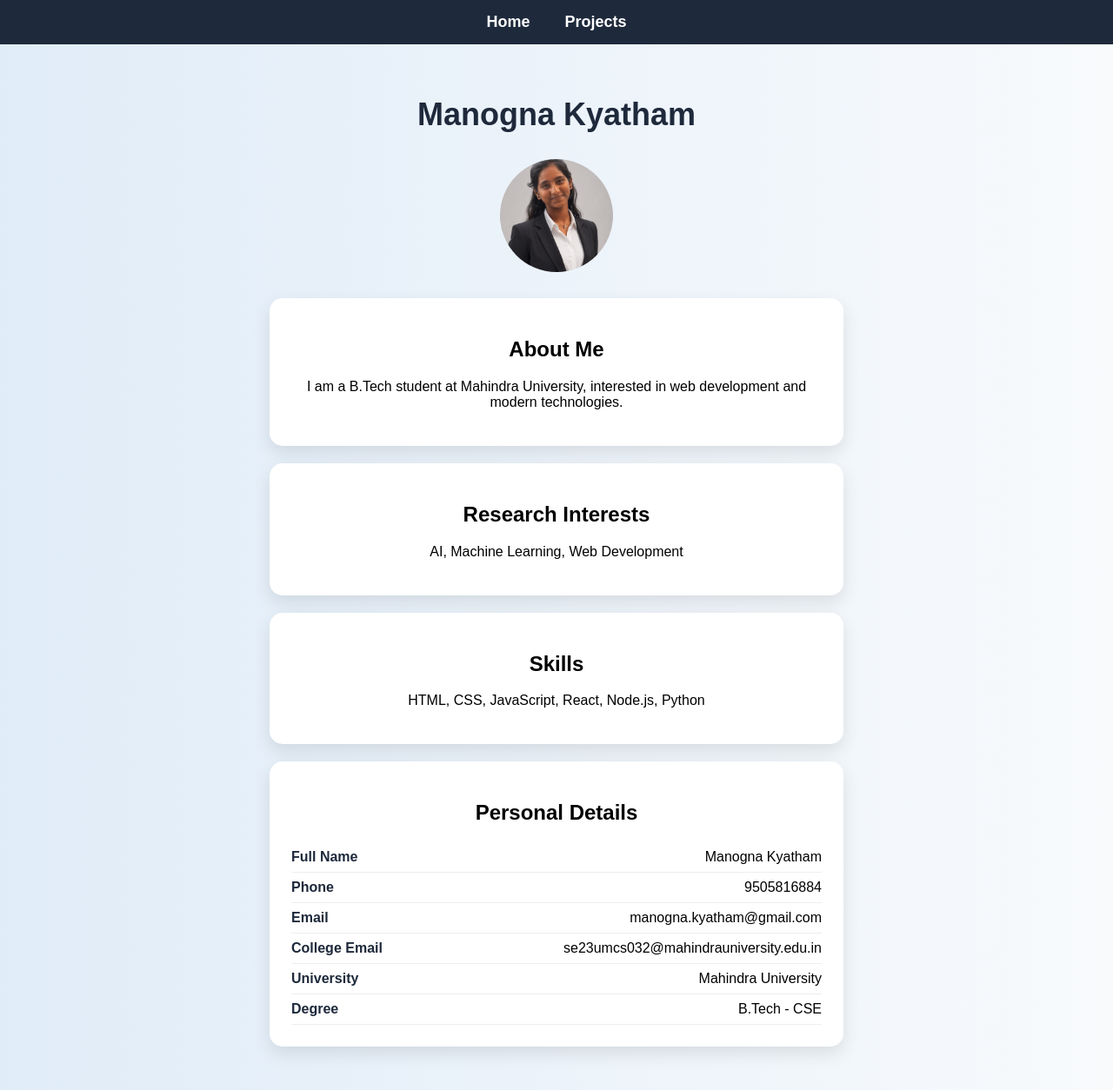
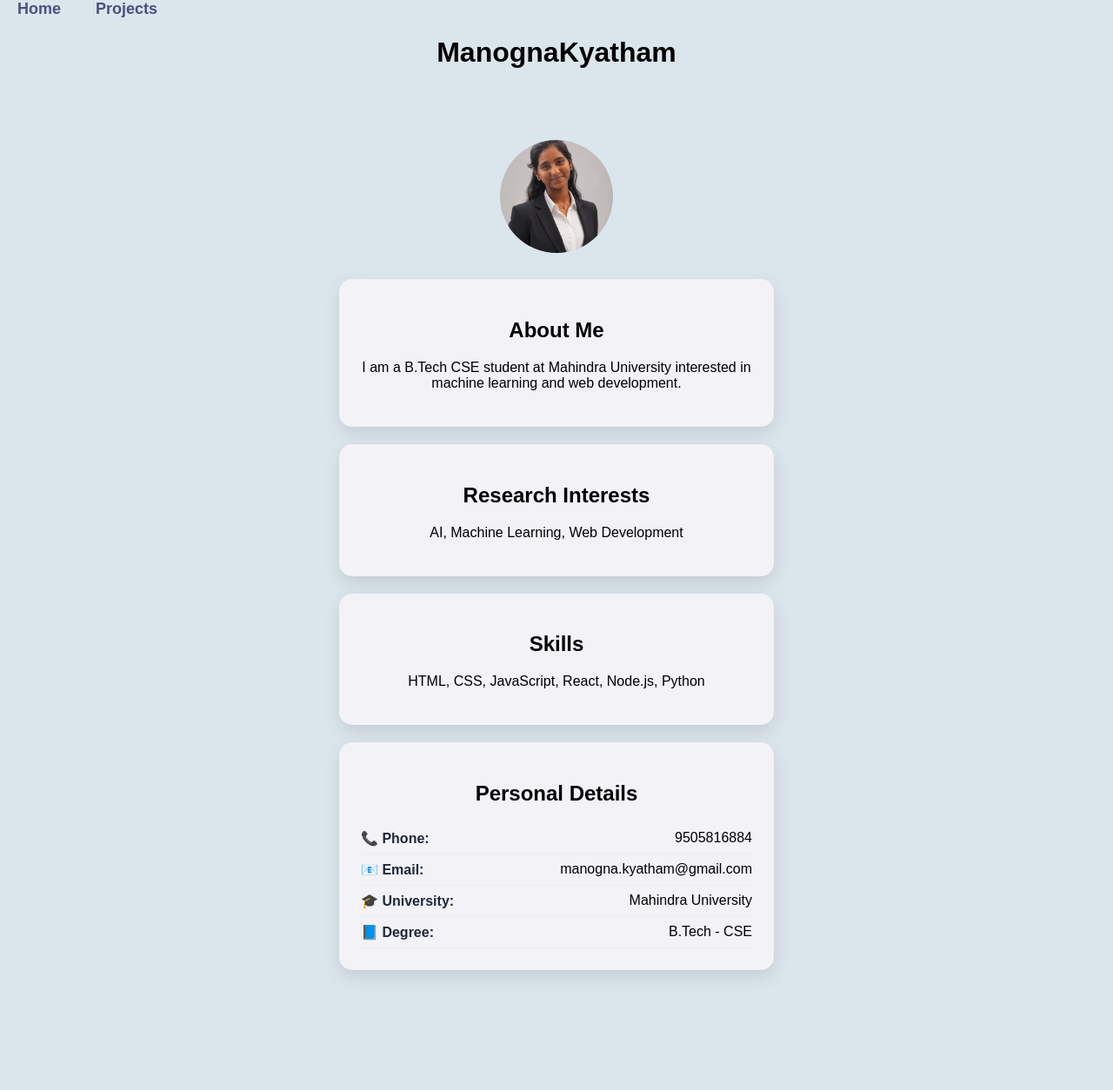
Before and after one commit to manognakyatham-glitch/portfolio, a React (Create React App) app: page /#/ in a window 1280 px wide. Shown: the whole page at 87% size. After the commit the page ends 1166 px from the top, so only its background shows below. Built offline with nearby package versions, Linux system fonts and the light colour scheme.

Commit message:
updated navbar center

```diff
--- a/src/App.css
+++ b/src/App.css
@@ -1,18 +1,38 @@
+body {
+  background: #dbe5ec;
+  font-family: Arial, sans-serif;
+}
 
+.container {
+  max-width: 900px;
+  margin: auto;
+}
+
+.card {
+  background: rgb(42, 101, 185);
+  padding: 20px;
+  margin: 20px 0;
+  border-radius: 12px;
+  box-shadow: 0 4px 12px rgba(0,0,0,0.1);
+}
+
+h1, h2 {
+  text-align: center;
+}
 body {
+}
   margin: 0;
   font-family: Arial, sans-serif;
   background: linear-gradient(to right, #e0ecf8, #f8fafc);
-}
 
 nav {
-  background-color: #1e293b;
+  background-color: #567fc1;
   padding: 15px;
   text-align: center;
 }
 
 nav a {
-  color: white;
+  color: rgb(74, 81, 129);
   margin: 0 20px;
   text-decoration: none;
   font-weight: bold;
@@ -21,8 +41,9 @@ nav a {
 
 nav a:hover {
   color: #38bdf8;
+
+  color: #38bdf8;
 }
-
 .container {
   padding: 30px;
   text-align: center;
@@ -35,7 +56,7 @@ nav a:hover {
 }
 
 .card {
-  background-color: white;
+  background-color: rgb(242, 242, 247);
   padding: 25px;
   margin: 20px auto;
   width: 50%;
@@ -58,7 +79,7 @@ nav a:hover {
 
 .tags span {
   display: inline-block;
-  background: #e0e7ff;
+  background: #9fa4b5;
   color: #1e3a8a;
   padding: 6px 12px;
   border-radius: 20px;
@@ -68,8 +89,8 @@ nav a:hover {
 }
 
 .btn {
-  background: #2563eb;
-  color: white;
+  background: #9ea0a4;
+  color: rgb(30, 11, 175);
   border: none;
   padding: 10px 18px;
   border-radius: 10px;
--- a/src/pages/Home.js
+++ b/src/pages/Home.js
@@ -1,23 +1,35 @@
+import React from "react";
 import profile from "./profile.jpg";
-import React from "react";
 
 function Home() {
   return (
+    <div>
+
+      {/* HERO SECTION */}
+      <div className="hero">
+        <h1> ManognaKyatham</h1>
+        <p>
+
+        </p>
+
+      </div>
+
+      {/* MAIN CONTENT */}
       <div className="container">
 
-      <h1 className="title">Manogna Kyatham</h1>
-
-      {/* ✅ Profile Image */}
+        {/* Profile Image */}
         <img
           src={profile}
           alt="Profile"
           className="profile"
         />
+
         {/* About */}
         <div className="card">
           <h2>About Me</h2>
           <p>
-          I am a B.Tech student at Mahindra University, interested in web development and modern technologies.
+            I am a B.Tech CSE student at Mahindra University interested in
+            machine learning and web development.
           </p>
         </div>
 
@@ -38,38 +50,30 @@ function Home() {
           <h2>Personal Details</h2>
 
           <div className="row">
-          <span>Full Name</span>
-          <span> Manogna Kyatham</span>
+            <span>📞 Phone:</span>
+            <span>9505816884</span>
           </div>
 
           <div className="row">
-          <span>Phone</span>
-          <span> 9505816884</span>
+            <span>📧 Email:</span>
+            <span>manogna.kyatham@gmail.com</span>
           </div>
 
           <div className="row">
-          <span>Email</span>
-          <span> manogna.kyatham@gmail.com</span>
+            <span>🎓 University:</span>
+            <span>Mahindra University</span>
           </div>
 
           <div className="row">
-          <span>College Email</span>
-          <span> se23umcs032@mahindrauniversity.edu.in</span>
-        </div>
-
-        <div className="row">
-          <span>University</span>
-          <span> Mahindra University</span>
-        </div>
-
-        <div className="row">
-          <span>Degree</span>
-          <span> B.Tech - CSE</span>
+            <span>📘 Degree:</span>
+            <span>B.Tech - CSE</span>
           </div>
 
         </div>
 
       </div>
+    </div>
+
   );
 }
 
```
Lines whose indentation alone changed are shown as unchanged.
